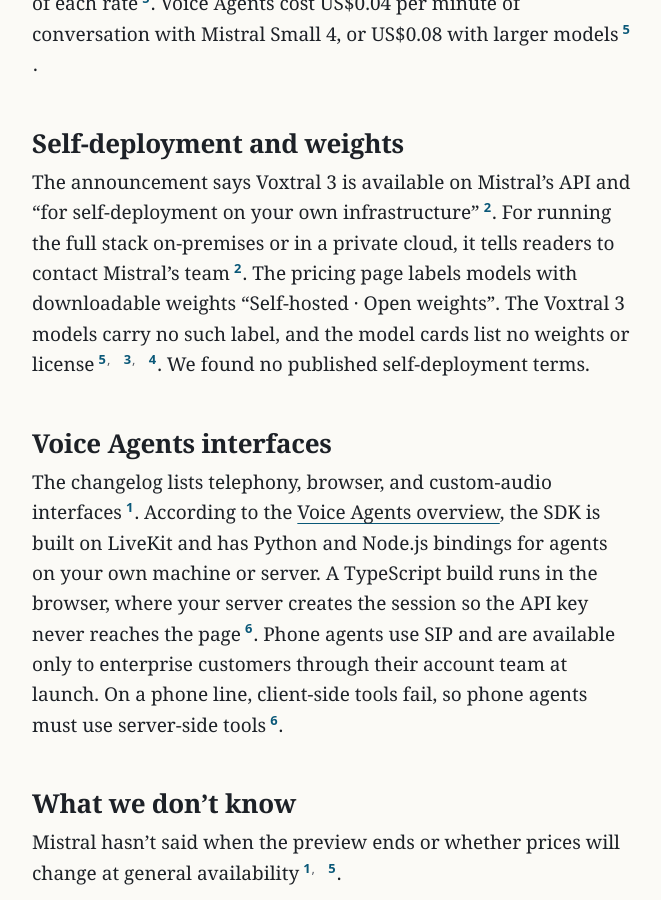
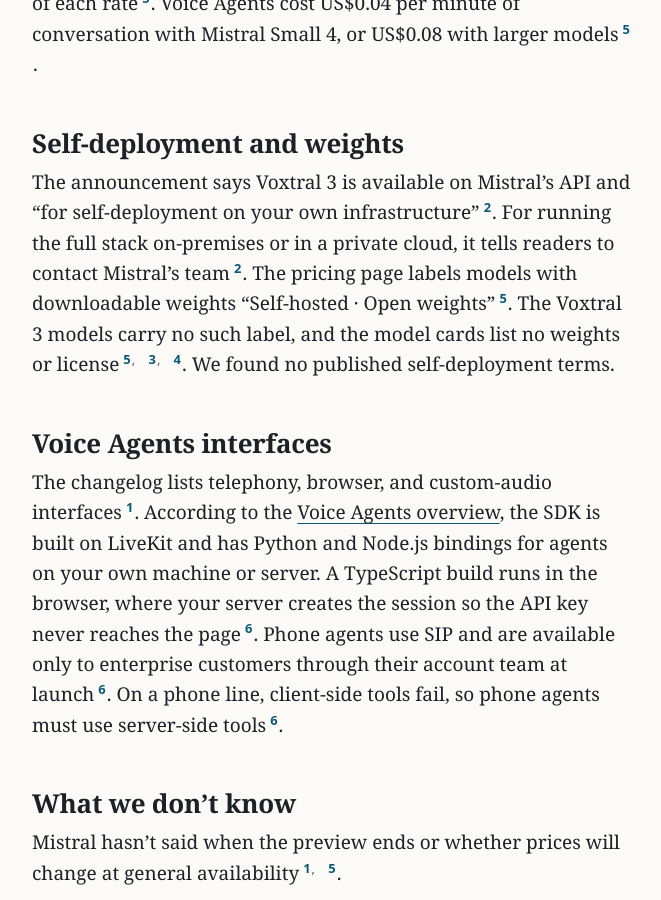
Before and after one commit to northwind-press/northwind-press.github.io, a Jekyll site: the page built from _posts/2026-11-03-mistral-voxtral-3-voice-agents.md, in a window 1280 px wide and 900 px high, scrolled down 1808 px. Shown: the whole window, without its empty margins (308-969 px from the left). Built offline with Jekyll 4.4.1, drawn with Linux system fonts in a browser that asks for light colours; part of the change alters nothing that is shown.

Commit message:
News: Voxtral 3 item, cite two uncited sentences (T-133)
Co-Authored-By: Claude Opus 5.5 <noreply@anthropic.com>

```diff
--- a/_posts/2026-11-03-mistral-voxtral-3-voice-agents.md
+++ b/_posts/2026-11-03-mistral-voxtral-3-voice-agents.md
@@ -56,11 +56,11 @@ Mistral's [pricing page](https://docs.mistral.ai/inference/pricing) lists Mini T
 
 ## Self-deployment and weights
 
-The announcement says Voxtral 3 is available on Mistral's API and "for self-deployment on your own infrastructure"{% include cite.html n=2 %}. For running the full stack on-premises or in a private cloud, it tells readers to contact Mistral's team{% include cite.html n=2 %}. The pricing page labels models with downloadable weights "Self-hosted · Open weights". The Voxtral 3 models carry no such label, and the model cards list no weights or license{% include cite.html n=5 %}{% include cite.html n=3 %}{% include cite.html n=4 %}. We found no published self-deployment terms.
+The announcement says Voxtral 3 is available on Mistral's API and "for self-deployment on your own infrastructure"{% include cite.html n=2 %}. For running the full stack on-premises or in a private cloud, it tells readers to contact Mistral's team{% include cite.html n=2 %}. The pricing page labels models with downloadable weights "Self-hosted · Open weights"{% include cite.html n=5 %}. The Voxtral 3 models carry no such label, and the model cards list no weights or license{% include cite.html n=5 %}{% include cite.html n=3 %}{% include cite.html n=4 %}. We found no published self-deployment terms.
 
 ## Voice Agents interfaces
 
-The changelog lists telephony, browser, and custom-audio interfaces{% include cite.html n=1 %}. According to the [Voice Agents overview](https://docs.mistral.ai/studio/audio/voice-agents/overview), the SDK is built on LiveKit and has Python and Node.js bindings for agents on your own machine or server. A TypeScript build runs in the browser, where your server creates the session so the API key never reaches the page{% include cite.html n=6 %}. Phone agents use SIP and are available only to enterprise customers through their account team at launch. On a phone line, client-side tools fail, so phone agents must use server-side tools{% include cite.html n=6 %}.
+The changelog lists telephony, browser, and custom-audio interfaces{% include cite.html n=1 %}. According to the [Voice Agents overview](https://docs.mistral.ai/studio/audio/voice-agents/overview), the SDK is built on LiveKit and has Python and Node.js bindings for agents on your own machine or server. A TypeScript build runs in the browser, where your server creates the session so the API key never reaches the page{% include cite.html n=6 %}. Phone agents use SIP and are available only to enterprise customers through their account team at launch{% include cite.html n=6 %}. On a phone line, client-side tools fail, so phone agents must use server-side tools{% include cite.html n=6 %}.
 
 ## What we don't know
 
```
